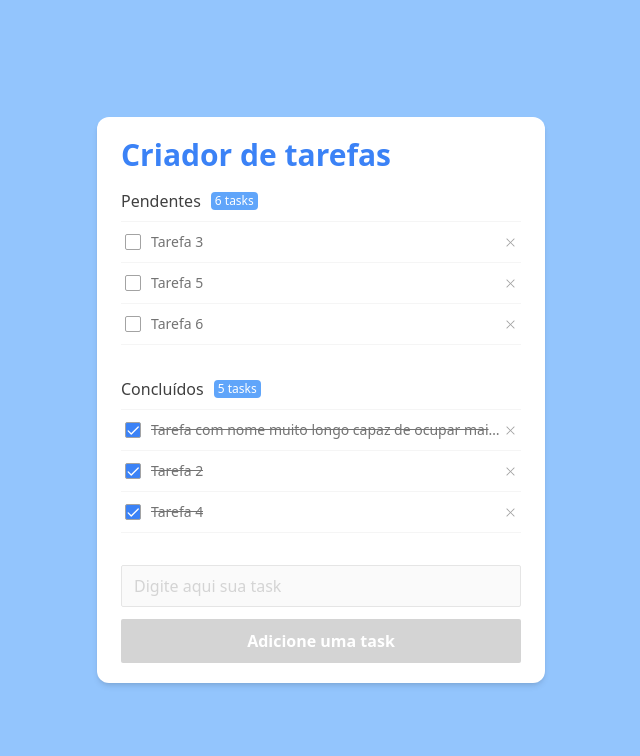
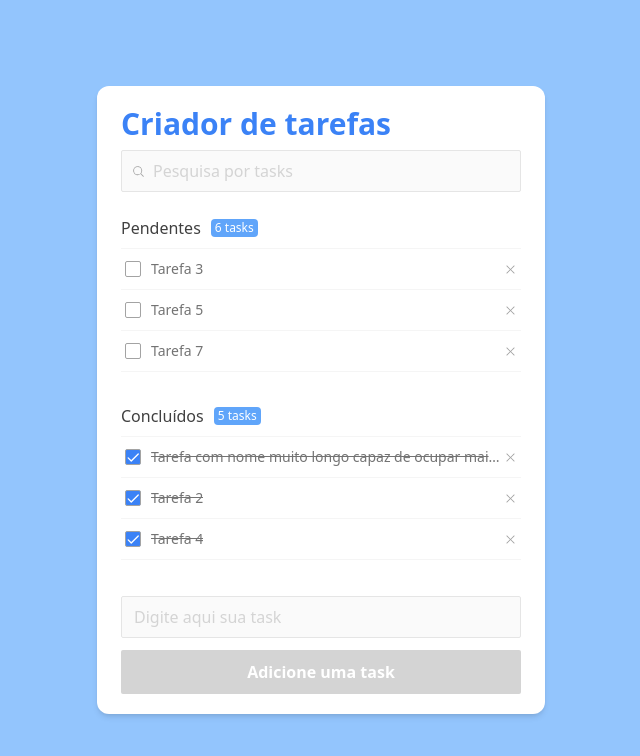
Before and after one commit to gabrielgarciaprogramador/todo-list-study-tailwind-react, a React (Vite) app: page / in a window 1280 px wide. Shown: the top 756 px of the page, without its empty margins (319-959 px from the left). Built offline with nearby package versions, Linux system fonts and the light colour scheme.

Commit message:
Implemented search field with exact matching (case sensitive) and highlighting of search terms in results

```diff
--- a/src/componentes/ItemTask/index.jsx
+++ b/src/componentes/ItemTask/index.jsx
@@ -2,9 +2,17 @@ import { Check, X } from "@phosphor-icons/react";
 import Tooltip from "../Tooltip";
 import { useEffect, useRef, useState } from "react";
 
-const ItemTask = ({ id, name, check, handleAlterCompletedTask, handleDeleteNewTask }) => {
+const ItemTask = ({
+	id,
+	name,
+	check,
+	searchTerm,
+	handleAlterCompletedTask,
+	handleDeleteNewTask,
+}) => {
 	const nameTaskRef = useRef(null);
 	const [lineClamp, setLineClamp] = useState(false);
+	const regexSearchTerm = new RegExp(searchTerm, "gi");
 
 	useEffect(() => {
 		setLineClamp(
@@ -34,7 +42,20 @@ const ItemTask = ({ id, name, check, handleAlterCompletedTask, handleDeleteNewTa
 							lineClamp ? "line-clamp-1" : "overflow-hidden text-nowrap"
 						}`}
 					>
-						{name}
+						{searchTerm && name.split(regexSearchTerm)?.length > 0
+							? name.split(regexSearchTerm).map((part, index) => {
+									return index > 0 ? (
+										<>
+											<span className="font-semibold text-blue-500">
+												{name.match(regexSearchTerm)?.[0] || ""}
+											</span>
+											{part}
+										</>
+									) : (
+										part
+									);
+							  })
+							: name}
 					</span>
 				</Tooltip>
 			</div>
--- a/src/componentes/ListTasks/index.jsx
+++ b/src/componentes/ListTasks/index.jsx
@@ -1,8 +1,16 @@
 import ItemTask from "../ItemTask";
 
-const ListTasks = ({ title, list, handleAlterCompletedTask, handleDeleteNewTask }) => {
+const ListTasks = ({
+	title,
+	list,
+	id,
+	search = null,
+	handleAlterCompletedTask,
+	handleDeleteNewTask,
+}) => {
 	return (
 		<div>
+			{title !== "" && search == null && (
 				<div className="mb-2 flex items-center space-x-2.5">
 					<h4 className="text-neutral-700 font-medium">{title}</h4>
 					{list.length > 0 && (
@@ -11,16 +19,18 @@ const ListTasks = ({ title, list, handleAlterCompletedTask, handleDeleteNewTask
 						</span>
 					)}
 				</div>
+			)}
 			{list.length > 0 ? (
-				<div className=" h-auto max-h-32 overflow-y-auto pr-3 -mr-3">
+				<div className={`h-auto ${!search ? "max-h-32" : "max-h-80"} overflow-y-auto pr-3 -mr-3`}>
 					<div className="divide-y divide-neutral-100 border-t border-neutral-100">
 						{list.map((task) => {
 							return (
 								<ItemTask
-									key={"item-task-" + task.id}
+									key={id + "-item-task-" + task.id}
 									id={task.id}
 									name={task.name}
 									check={task.completed}
+									searchTerm={search}
 									handleAlterCompletedTask={handleAlterCompletedTask}
 									handleDeleteNewTask={handleDeleteNewTask}
 								/>
--- a/src/componentes/ToDoList/index.jsx
+++ b/src/componentes/ToDoList/index.jsx
@@ -1,6 +1,6 @@
 import { useState } from "react";
 import ListTasks from "../ListTasks";
-import { X } from "@phosphor-icons/react";
+import { MagnifyingGlass, X } from "@phosphor-icons/react";
 
 const ToDolist = () => {
 	const [tasks, setTasks] = useState([
@@ -32,11 +32,6 @@ const ToDolist = () => {
 		{
 			id: 6,
 			name: "Tarefa 6",
-			completed: false,
-		},
-		{
-			id: 6,
-			name: "Tarefa 6",
 			completed: true,
 		},
 		{
@@ -59,12 +54,22 @@ const ToDolist = () => {
 			name: "Tarefa 10",
 			completed: false,
 		},
+		{
+			id: 11,
+			name: "Tarefa 11",
+			completed: false,
+		},
 	]);
 
 	const [valueNewTask, setValueNewTask] = useState("");
+	const [valueSearch, setValueSearch] = useState("");
 
 	const handleChangeInputNewTask = (e) => {
 		setValueNewTask(e.target.value);
+	};
+
+	const handleChangeInputSearch = (e) => {
+		setValueSearch(e.target.value);
 	};
 
 	const handleClearValueNewTask = () => {
@@ -91,6 +96,7 @@ const ToDolist = () => {
 				},
 			]);
 			setValueNewTask("");
+			setValueSearch("");
 		}
 	};
 
@@ -99,7 +105,7 @@ const ToDolist = () => {
 		const indexTask = searchIndexTaskById(idTask);
 
 		newListTasks[indexTask].completed = completed;
-		newListTasks.push(newListTasks.splice(indexTask, 1)[0]);
+		valueSearch == "" && newListTasks.push(newListTasks.splice(indexTask, 1)[0]);
 		setTasks(newListTasks);
 	};
 
@@ -109,20 +115,46 @@ const ToDolist = () => {
 
 	return (
 		<div className="bg-white max-w-md w-full py-5 px-6 shadow-md rounded-xl">
-			<h2 className="text-blue-500 text-3xl font-bold mb-4">Criador de tarefas</h2>
-			<div className="mb-7 space-y-7">
+			<h2 className="text-blue-500 text-3xl font-bold mb-2">Criador de tarefas</h2>
+			<div className="flex items-center mb-6 rounded-sm bg-neutral-50 border border-neutral-200 focus-within:outline-none focus-within:border-neutral-300 focus-within:shadow-sm transition">
+				<div className="pl-2.5 pr-0.5 text-neutral-400">
+					<MagnifyingGlass size={13} />
+				</div>
+				<input
+					className="flex-1 py-2 pr-3 pl-1.5 text-base bg-transparent focus:outline-none text-neutral-500 placeholder:text-neutral-300"
+					type="text"
+					value={valueSearch}
+					placeholder="Pesquisa por tasks"
+					onChange={handleChangeInputSearch}
+				/>
+			</div>
+			<div className="mb-8 space-y-7">
+				{valueSearch != "" ? (
 					<ListTasks
+						id="list-tasks-search"
+						list={tasks.filter((task) => task.name.includes(valueSearch))}
+						search={valueSearch}
+						handleAlterCompletedTask={handleAlterCompletedTask}
+						handleDeleteNewTask={handleDeleteNewTask}
+					/>
+				) : (
+					<>
+						<ListTasks
+							id="list-tasks-pending"
 							title="Pendentes"
 							list={tasks.filter((task) => task.completed == false)}
 							handleAlterCompletedTask={handleAlterCompletedTask}
 							handleDeleteNewTask={handleDeleteNewTask}
 						/>
 						<ListTasks
+							id="list-tasks-completed"
 							title="Concluídos"
 							list={tasks.filter((task) => task.completed == true)}
 							handleAlterCompletedTask={handleAlterCompletedTask}
 							handleDeleteNewTask={handleDeleteNewTask}
 						/>
+					</>
+				)}
 			</div>
 			<div className="flex flex-col space-y-3">
 				<div className="flex rounded-sm bg-neutral-50 border border-neutral-200 focus-within:outline-none focus-within:border-neutral-300 focus-within:shadow-sm transition">
```
Lines whose indentation alone changed are shown as unchanged.
